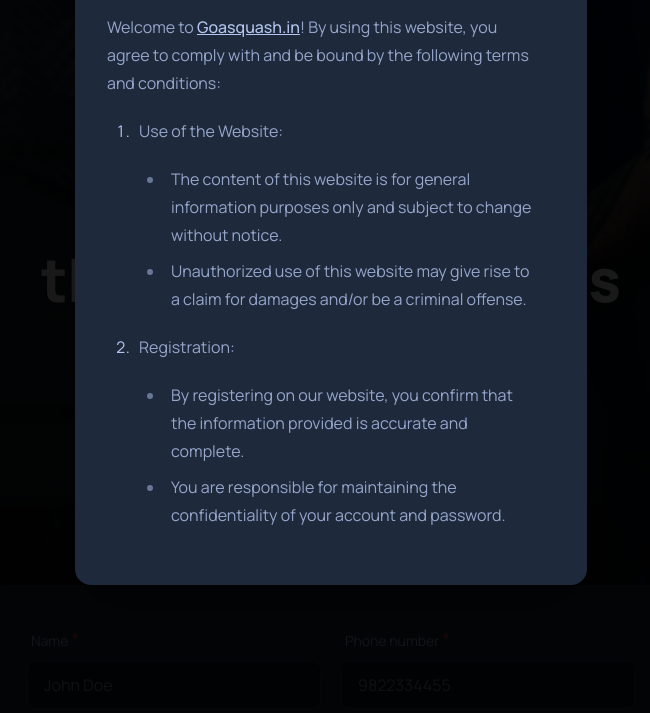
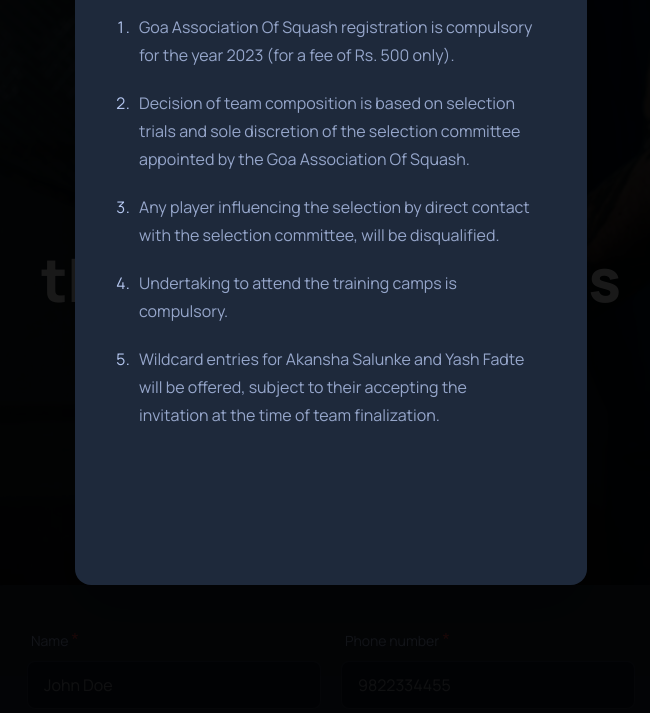
Before and after one commit to pexeixv/goasquash, an Astro site: page / in a window 1280 px wide. Both pictures are taken after a click on the label "TERMS & CONDITIONS". Shown: the part 87-800 px from the top of the page, without its empty margins (309-959 px from the left). Built offline with nearby package versions, Linux system fonts and the light colour scheme; Astro itself is replaced by a stand-in of ours.

Commit message:
terms updated

```diff
--- a/src/content/t-and-c.md
+++ b/src/content/t-and-c.md
@@ -1,16 +1,9 @@
-Welcome to Goasquash.in! By using this website, you agree to comply with and be bound by the following terms and conditions:
+1. Goa Association Of Squash registration is compulsory for the year 2023 (for a fee of Rs. 500 only).
 
-1. Use of the Website:
-   - The content of this website is for general information purposes only and subject to change without notice.
-   - Unauthorized use of this website may give rise to a claim for damages and/or be a criminal offense.
+1. Decision of team composition is based on selection trials and sole discretion of the selection committee appointed by the Goa Association Of Squash.
 
-2. Registration:
-   - By registering on our website, you confirm that the information provided is accurate and complete.
-   - You are responsible for maintaining the confidentiality of your account and password.
+1. Any player influencing the selection by direct contact with the selection committee, will be disqualified.
 
-3. Squash Events and Services:
-   - Goasquash.in may provide information about squash events, tournaments, coaching, and related services.
-   - We make no representations or warranties about the accuracy or suitability of the information for any purpose.
+1. Undertaking to attend the training camps is compulsory.
 
-4. Limitation of Liability:
-   - We shall not be liable for any direct, indirect, incidental, consequential, or punitive damages arising out of your use or inability to use this website.
+1. Wildcard entries for Akansha Salunke and Yash Fadte will be offered, subject to their accepting the invitation at the time of team finalization.
```
